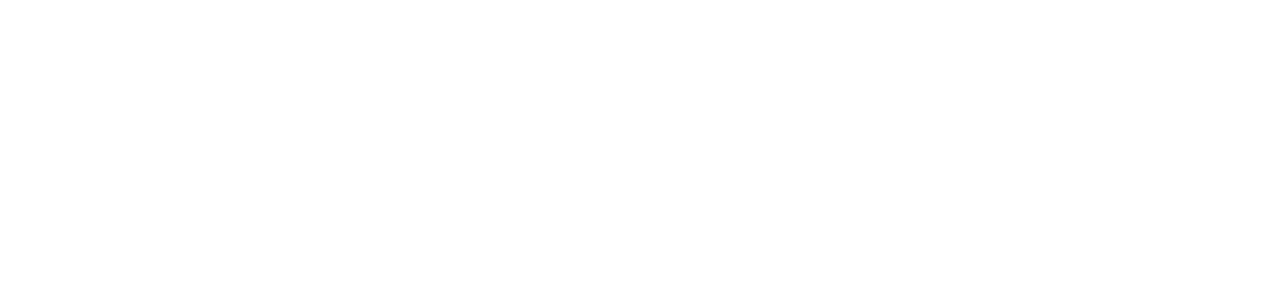
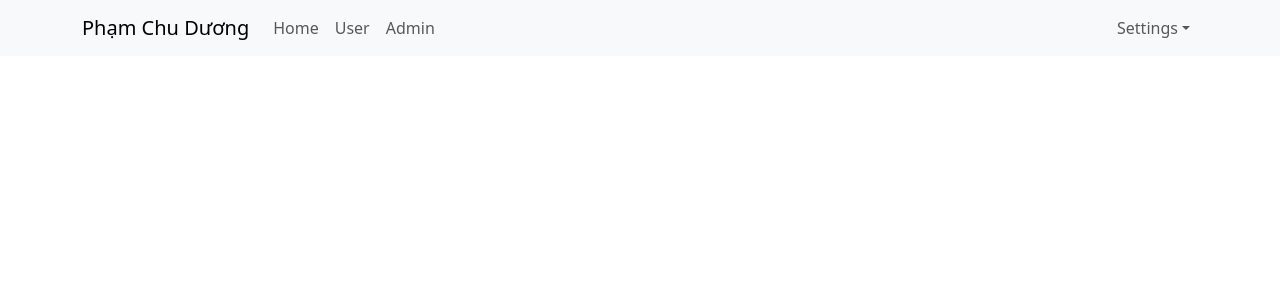
Before and after one commit to devphamduong/React-hook-basic, a React (Create React App) app: page / in a window 1280 px wide. Shown: the top 300 px of the page. Built offline with nearby package versions, Linux system fonts and the light colour scheme.

Commit message:
created header

```diff
--- a/src/App.js
+++ b/src/App.js
@@ -1,10 +1,11 @@
 import './App.scss';
+import Header from './components/Header/Header';
 
 const App = () => {
 
   return (
     <div className="App">
-
+      <Header />
     </div>
   );
 };
--- /dev/null
+++ b/src/components/Header/Header.js
@@ -0,0 +1,34 @@
+import Container from 'react-bootstrap/Container';
+import Nav from 'react-bootstrap/Nav';
+import Navbar from 'react-bootstrap/Navbar';
+import NavDropdown from 'react-bootstrap/NavDropdown';
+import './Header.scss';
+
+function Header() {
+    return (
+        <Navbar bg="light" expand="lg">
+            <Container>
+                <Navbar.Brand href="#home">Phạm Chu Dương</Navbar.Brand>
+                <Navbar.Toggle aria-controls="basic-navbar-nav" />
+                <Navbar.Collapse id="basic-navbar-nav">
+                    <Nav className="me-auto">
+                        <Nav.Link href="#home">Home</Nav.Link>
+                        <Nav.Link href="#link">User</Nav.Link>
+                        <Nav.Link href="#link">Admin</Nav.Link>
+                    </Nav>
+                    <Nav>
+                        <NavDropdown title="Settings" id="basic-nav-dropdown">
+                            <NavDropdown.Item href="#action/3.1">Login</NavDropdown.Item>
+                            <NavDropdown.Item href="#action/3.2">
+                                Logout
+                            </NavDropdown.Item>
+                            <NavDropdown.Item href="#action/3.3">Profile</NavDropdown.Item>
+                        </NavDropdown>
+                    </Nav>
+                </Navbar.Collapse>
+            </Container>
+        </Navbar>
+    );
+}
+
+export default Header;
```
Also changed, not shown: src/components/my.js (deleted, +0 -12 lines), src/components/Header/Header.scss (added).
